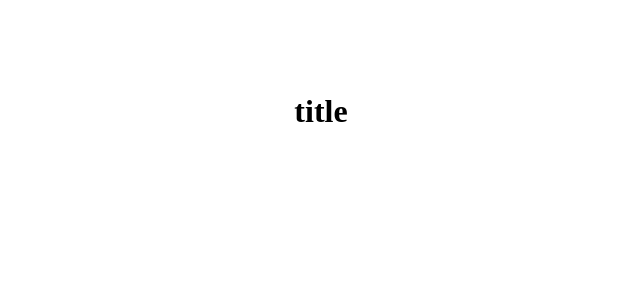
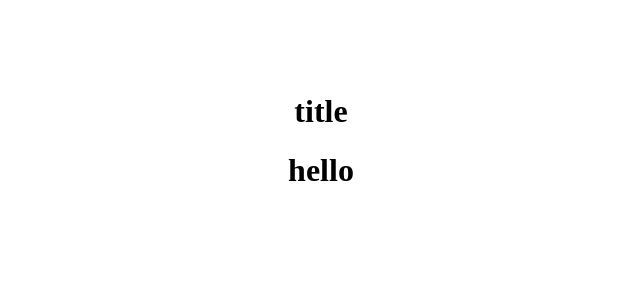
Before and after one commit to JAAGRIT02/tictactoe, a React (Vite) app: page / in a window 1280 px wide. Shown: the top 300 px of the page, without its empty margins (319-959 px from the left). Built offline with nearby package versions, Linux system fonts and the light colour scheme.

Commit message:
made new component foursides

```diff
--- a/src/App.jsx
+++ b/src/App.jsx
@@ -1,10 +1,12 @@
 import './App.css'
+import Foursides from './components/Foursides'
 
 function App() {
   return (
   <>
   <div className='card'>
       <h1>title</h1>
+      <Foursides/>
   </div>
   </>
   )
--- /dev/null
+++ b/src/components/Foursides.jsx
@@ -0,0 +1,7 @@
+const Foursides = ()=>{
+    return <div>
+        <h1>hello</h1>
+    </div>
+}
+
+export default Foursides
```
